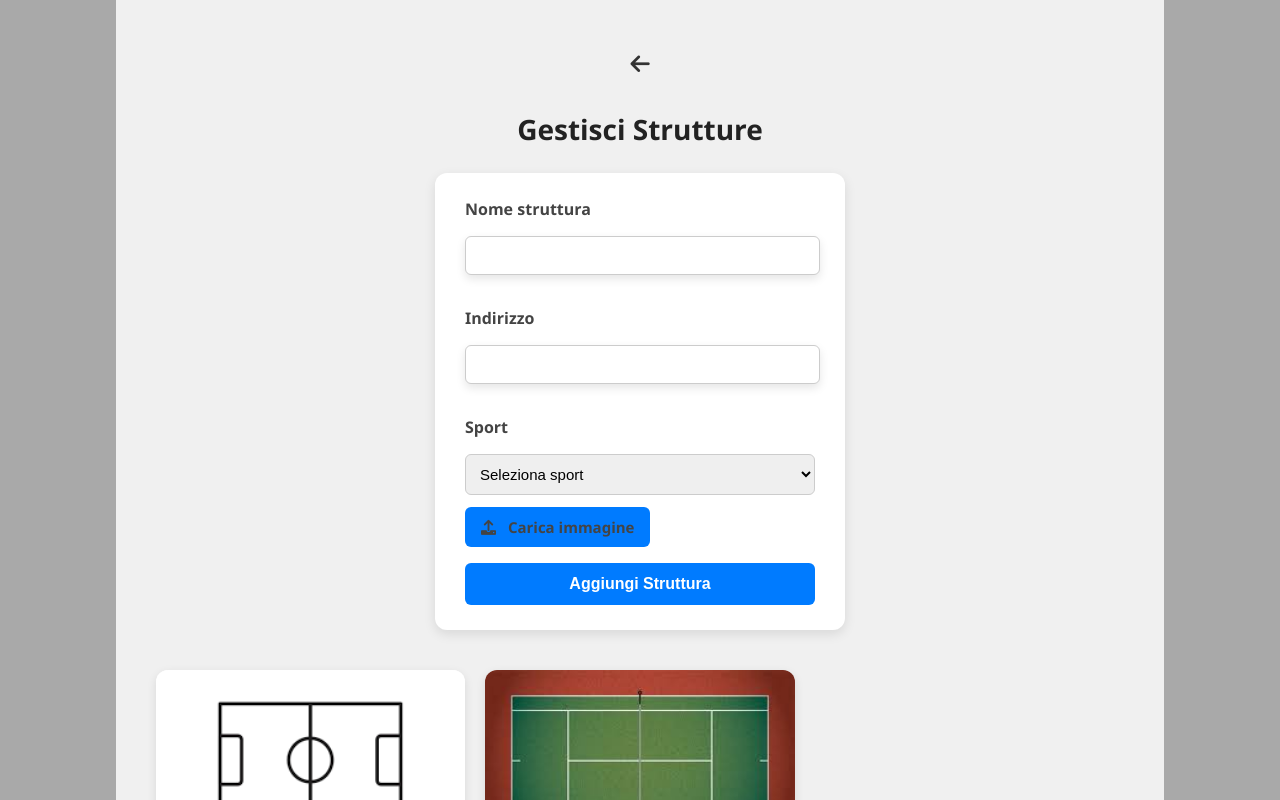
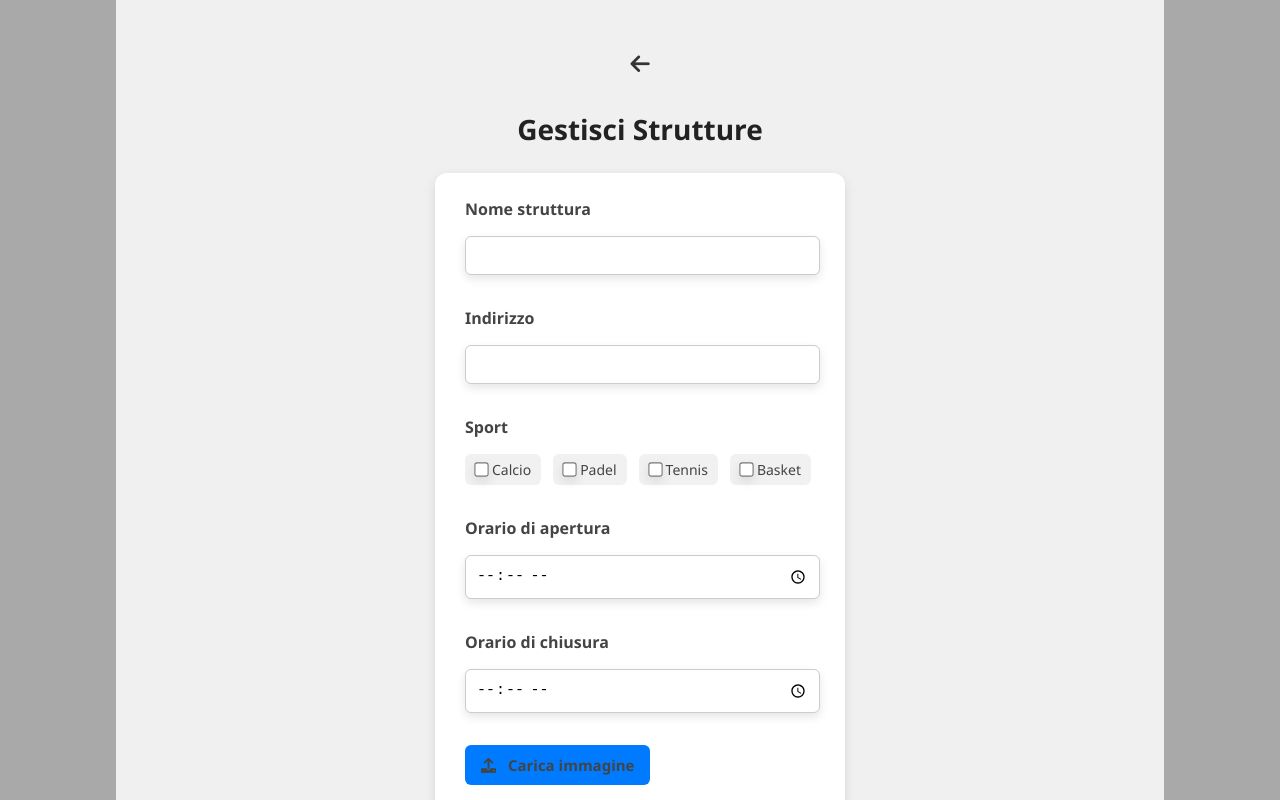
Before and after one commit to Emanuele0103/PlaySport, an Angular app in the folder PlaySportFE/: page /strutture in a window 1280 px wide. Shown: the top 800 px of the page. Built offline with nearby package versions, Linux system fonts and the light colour scheme.

Commit message:
Add Open and Close Time

```diff
--- a/PlaySportFE/src/app/owner-structures/owner-structures.component.css
+++ b/PlaySportFE/src/app/owner-structures/owner-structures.component.css
@@ -153,3 +153,36 @@ button:hover {
   margin-top: 6px;
   color: #444;
 }
+
+.checkbox-group {
+  display: flex;
+  flex-wrap: wrap;
+  gap: 12px;
+  margin-bottom: 16px;
+}
+
+.checkbox-item {
+  display: flex;
+  align-items: center;
+  gap: 4px; /* più vicino! */
+  background-color: #f1f1f1;
+  padding: 6px 10px;
+  border-radius: 6px;
+  cursor: pointer;
+  transition: background-color 0.2s ease;
+}
+
+.checkbox-item input[type="checkbox"] {
+  accent-color: #007bff;
+  margin: 0; /* rimuove spazi interni */
+  transform: scale(1.1);
+}
+
+.checkbox-item:hover {
+  background-color: #e0e0e0;
+}
+
+.checkbox-item span {
+  font-size: 14px;
+  font-weight: 500;
+}
--- a/PlaySportFE/src/app/owner-structures/owner-structures.component.html
+++ b/PlaySportFE/src/app/owner-structures/owner-structures.component.html
@@ -15,14 +15,35 @@
         <label for="indirizzo">Indirizzo</label>
         <input id="indirizzo" type="text" [(ngModel)]="formModel.indirizzo" name="indirizzo" required />
 
-        <label for="sport">Sport</label>
-        <select id="sport" [(ngModel)]="formModel.sport" name="sport" required>
-            <option value="" disabled selected>Seleziona sport</option>
-            <option value="calcio">Calcio</option>
-            <option value="padel">Padel</option>
-            <option value="tennis">Tennis</option>
-            <option value="basket">Basket</option>
-        </select>
+        <label>Sport</label>
+        <div class="checkbox-group">
+            <label class="checkbox-item">
+                <input type="checkbox" value="calcio" (change)="onSportChange($event)"
+                    [checked]="formModel.sport.includes('calcio')" />
+                <span>Calcio</span>
+            </label>
+            <label class="checkbox-item">
+                <input type="checkbox" value="padel" (change)="onSportChange($event)"
+                    [checked]="formModel.sport.includes('padel')" />
+                <span>Padel</span>
+            </label>
+            <label class="checkbox-item">
+                <input type="checkbox" value="tennis" (change)="onSportChange($event)"
+                    [checked]="formModel.sport.includes('tennis')" />
+                <span>Tennis</span>
+            </label>
+            <label class="checkbox-item">
+                <input type="checkbox" value="basket" (change)="onSportChange($event)"
+                    [checked]="formModel.sport.includes('basket')" />
+                <span>Basket</span>
+            </label>
+        </div>
+
+        <label for="apertura">Orario di apertura</label>
+        <input id="apertura" type="time" [(ngModel)]="formModel.orarioApertura" name="orarioApertura" required />
+
+        <label for="chiusura">Orario di chiusura</label>
+        <input id="chiusura" type="time" [(ngModel)]="formModel.orarioChiusura" name="orarioChiusura" required />
 
         <label for="immagine" class="upload-label">
             <i class="fas fa-upload"></i> Carica immagine
@@ -42,7 +63,8 @@
             <div>
                 <h3>{{ struttura.nome }}</h3>
                 <p>{{ struttura.indirizzo }}</p>
-                <p><strong>Sport:</strong> {{ struttura.sport }}</p>
+                <p><strong>Sport:</strong> {{ struttura.sport.join(', ') }}</p>
+                <p><strong>Orario:</strong> {{ struttura.orarioApertura }} - {{ struttura.orarioChiusura }}</p>
                 <button (click)="modificaStruttura(struttura)">Modifica</button>
                 <button (click)="eliminaStruttura(struttura.id)">Elimina</button>
             </div>
--- a/PlaySportFE/src/app/owner-structures/owner-structures.component.ts
+++ b/PlaySportFE/src/app/owner-structures/owner-structures.component.ts
@@ -5,9 +5,11 @@ interface Struttura {
   id: number;
   nome: string;
   indirizzo: string;
-  sport: string;
+  sport: string[];
   immagine: string;
   imgUrl: string;
+  orarioApertura: string; // Orario come stringa formato "HH:mm"
+  orarioChiusura: string;
 }
 
 @Component({
@@ -32,19 +34,34 @@ export class OwnerStructuresComponent implements OnInit {
         id: this.nextId++,
         nome: 'Sport Village Roma',
         indirizzo: 'Via Appia 123',
-        sport: 'calcio',
+        sport: ['calcio', 'padel'],
         immagine: 'calcio1.jpg',
         imgUrl: 'assets/img/calcio1.jpg',
+        orarioApertura: '14:00',
+        orarioChiusura: '22:00',
       },
       {
         id: this.nextId++,
         nome: 'Tennis Club Firenze',
         indirizzo: 'Viale dei Campi 22',
-        sport: 'tennis',
+        sport: ['tennis', 'basket'],
         immagine: 'tennis1.jpg',
         imgUrl: 'assets/img/tennis1.jpg',
+        orarioApertura: '10:00',
+        orarioChiusura: '22:00',
       },
     ];
+  }
+
+  onSportChange(event: any): void {
+    const sport = event.target.value;
+    if (event.target.checked) {
+      if (!this.formModel.sport.includes(sport)) {
+        this.formModel.sport.push(sport);
+      }
+    } else {
+      this.formModel.sport = this.formModel.sport.filter((s) => s !== sport);
+    }
   }
 
   getEmptyStruttura(): Struttura {
@@ -52,13 +69,20 @@ export class OwnerStructuresComponent implements OnInit {
       id: 0,
       nome: '',
       indirizzo: '',
-      sport: '',
+      sport: [],
       immagine: '',
       imgUrl: '',
+      orarioApertura: '',
+      orarioChiusura: '',
     };
   }
 
   onSubmit(): void {
+    // Validazione orario apertura < chiusura
+    if (this.formModel.orarioApertura >= this.formModel.orarioChiusura) {
+      alert("L'orario di apertura deve essere precedente a quello di chiusura");
+      return;
+    }
     if (this.editMode) {
       this.strutture = this.strutture.map((s) =>
         s.id === this.currentEditId
```
